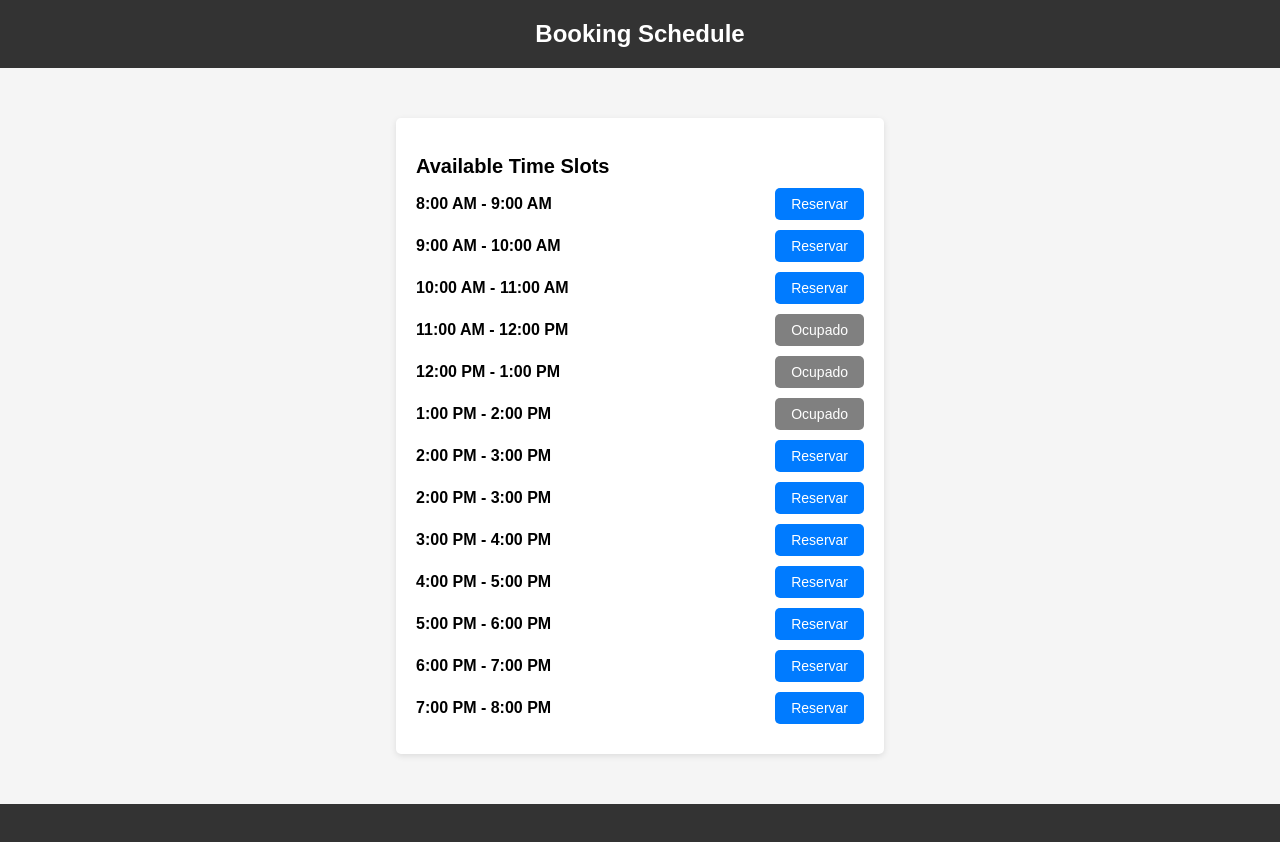
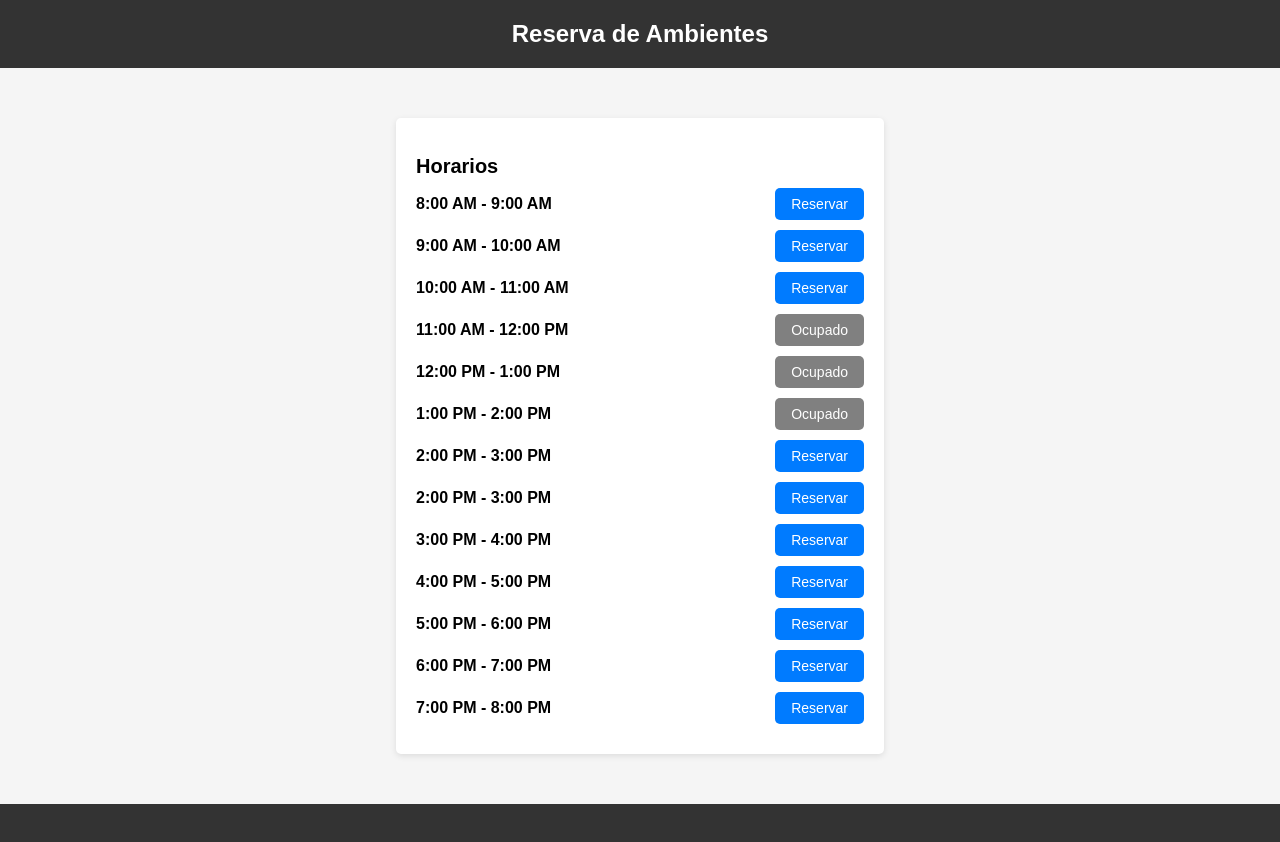
Before and after one commit to Ereiclo/studybox, a plain HTML site: page app/schedule.html in a window 1280 px wide. Drawn offline with Linux system fonts and the light colour scheme.

Commit message:
update titulos

```diff
--- a/app/schedule.html
+++ b/app/schedule.html
@@ -4,18 +4,18 @@
 <head>
   <meta charset="UTF-8">
   <meta name="viewport" content="width=device-width, initial-scale=1.0">
-  <title>Booking Schedule</title>
+  <title>Reserva de Ambientes</title>
   <link rel="stylesheet" href="schedule.css"> <!-- Link to your CSS file -->
 </head>
 
 <body>
   <header>
-    <h1>Booking Schedule</h1>
+    <h1>Reserva de Ambientes</h1>
   </header>
 
   <main>
     <div class="schedule">
-      <h2>Available Time Slots</h2>
+      <h2>Horarios</h2>
       <ul class="time-slots">
         <!-- Placeholder list of time slots -->
         <li>
```
